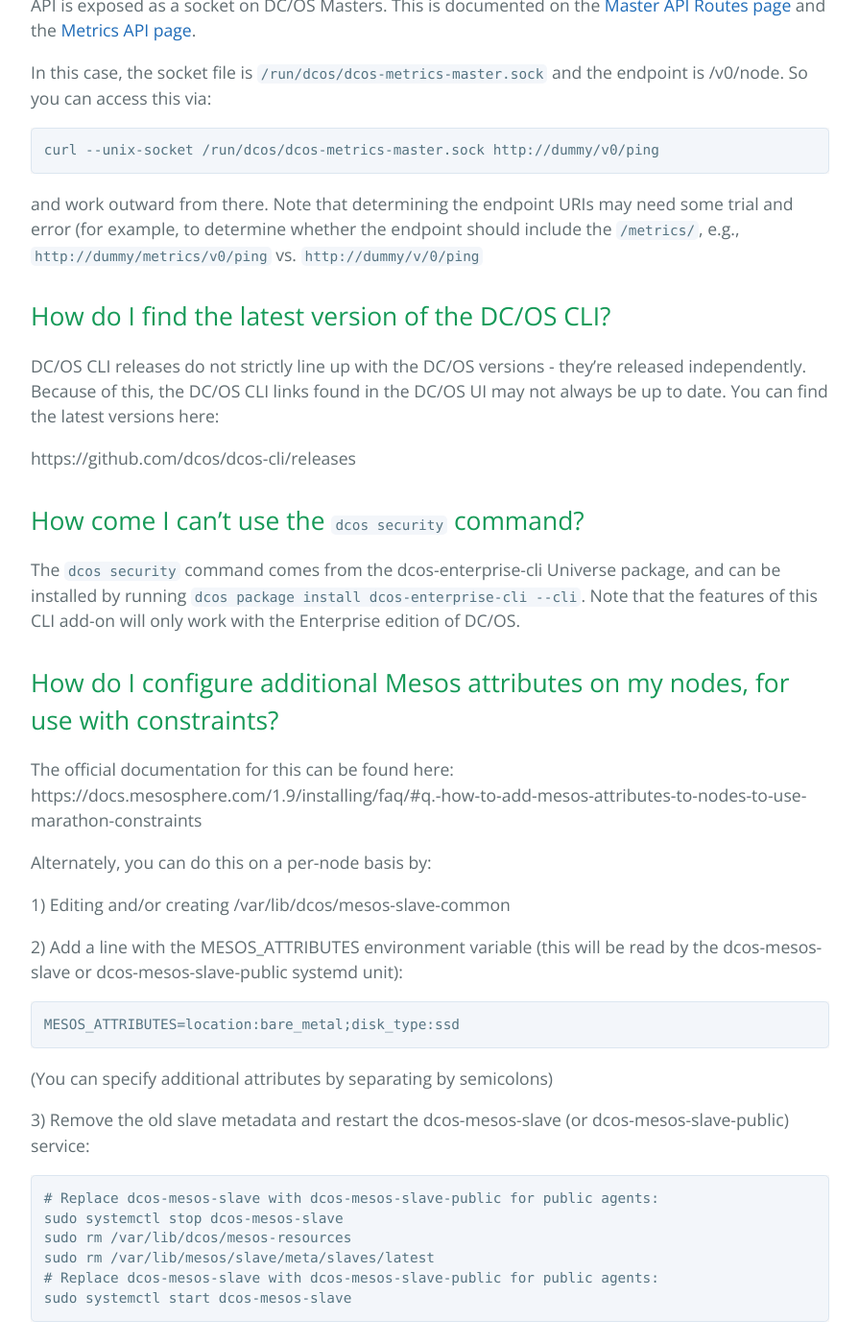
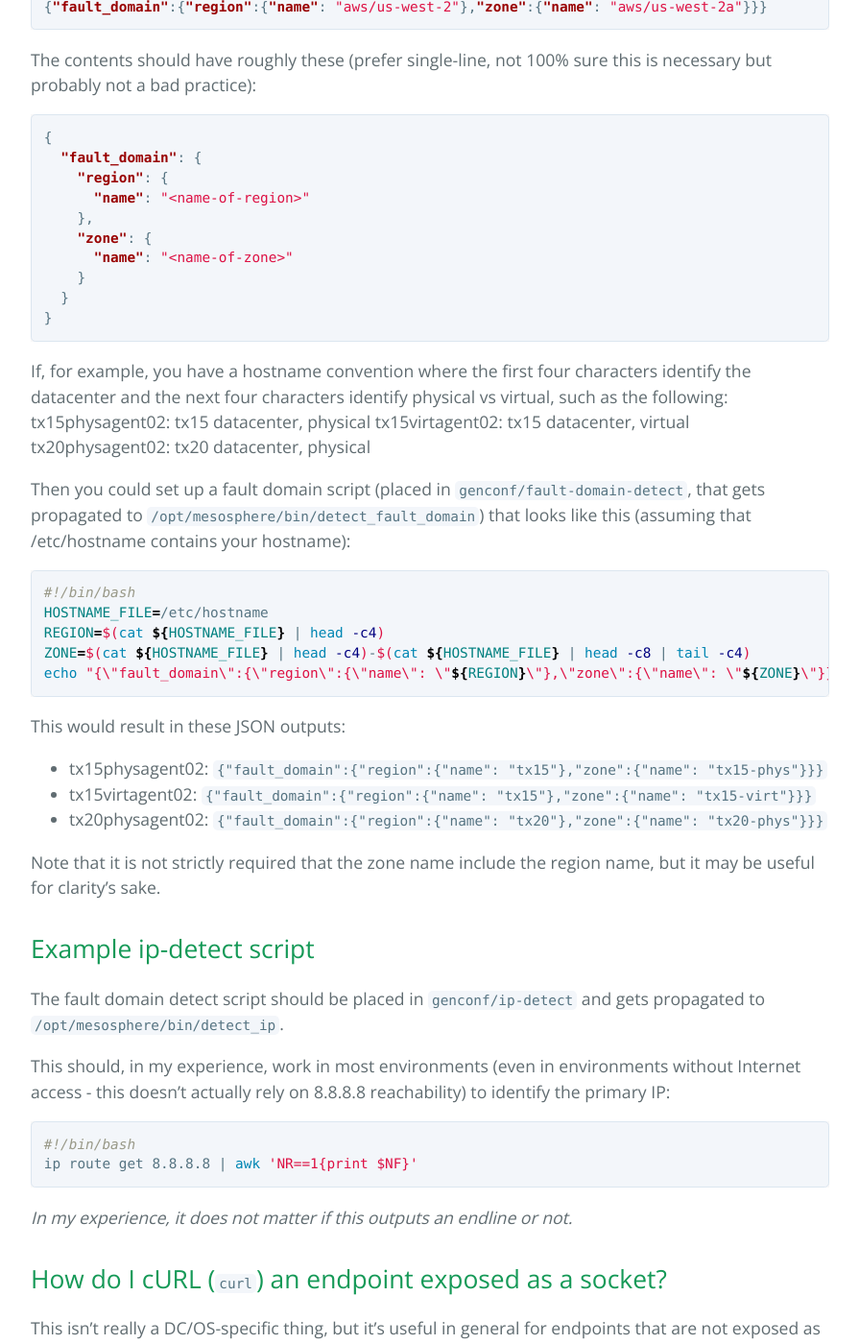
Before and after one commit to mesosphere/field-notes, a Jekyll site: the page built from docs/faqs/faq.md, in a window 1280 px wide and 1400 px high, scrolled down 2067 px. Shown: the whole window at 96% size, without its empty margins (192-1087 px from the left). Built offline with Jekyll 4.4.1, drawn with Linux system fonts in a browser that asks for light colours; our own code applies the rules of GitHub Pages for plain Markdown files; some of the changed text lies outside the part shown.

Commit message:
FD and ip-detect

````diff
--- a/docs/faqs/faq.md
+++ b/docs/faqs/faq.md
@@ -49,6 +49,62 @@ echo MESOS_RESOURCES=\'$(cat resources.json | jq -c -s .)\' >> /var/lib/dcos/mes
 ```
 
 This does something similar, but it looks all resources and merges it with the current setting of resources.  **Definitely test before you use this.**
+
+## How do I set up custom fault domains in my environment?
+Fault domains are detected by running a script on each node (similar to ip-detect).
+
+This script should output JSON as a single line, formatted roughly like this:
+```json
+{"fault_domain":{"region":{"name": "aws/us-west-2"},"zone":{"name": "aws/us-west-2a"}}}
+```
+
+The contents should have roughly these (prefer single-line, not 100% sure this is necessary but probably not a bad practice):
+```json
+{
+  "fault_domain": {
+    "region": {
+      "name": "<name-of-region>"
+    },
+    "zone": {
+      "name": "<name-of-zone>"
+    }
+  }
+}
+```
+
+If, for example, you have a hostname convention where the first four characters identify the datacenter and the next four characters identify physical vs virtual, such as the following:
+tx15physagent02: tx15 datacenter, physical
+tx15virtagent02: tx15 datacenter, virtual
+tx20physagent02: tx20 datacenter, physical
+
+Then you could set up a fault domain script (placed in `genconf/fault-domain-detect`, that gets propagated to `/opt/mesosphere/bin/detect_fault_domain`) that looks like this (assuming that /etc/hostname contains your hostname):
+
+```bash
+#!/bin/bash
+HOSTNAME_FILE=/etc/hostname
+REGION=$(cat ${HOSTNAME_FILE} | head -c4)
+ZONE=$(cat ${HOSTNAME_FILE} | head -c4)-$(cat ${HOSTNAME_FILE} | head -c8 | tail -c4)
+echo "{\"fault_domain\":{\"region\":{\"name\": \"${REGION}\"},\"zone\":{\"name\": \"${ZONE}\"}}}"
+```
+
+This would result in these JSON outputs:
+* tx15physagent02: `{"fault_domain":{"region":{"name": "tx15"},"zone":{"name": "tx15-phys"}}}`
+* tx15virtagent02: `{"fault_domain":{"region":{"name": "tx15"},"zone":{"name": "tx15-virt"}}}`
+* tx20physagent02: `{"fault_domain":{"region":{"name": "tx20"},"zone":{"name": "tx20-phys"}}}`
+
+Note that it is not strictly required that the zone name include the region name, but it may be useful for clarity's sake.
+
+## Example ip-detect script
+The fault domain detect script should be placed in `genconf/ip-detect` and gets propagated to `/opt/mesosphere/bin/detect_ip`.
+
+This should, in my experience, work in most environments (even in environments without Internet access - this doesn't actually rely on 8.8.8.8 reachability) to identify the primary IP:
+
+```bash
+#!/bin/bash
+ip route get 8.8.8.8 | awk 'NR==1{print $NF}'
+```
+
+*In my experience, it does not matter if this outputs an endline or not.*
 
 ## How do I cURL (`curl`) an endpoint exposed as a socket?
 
````
